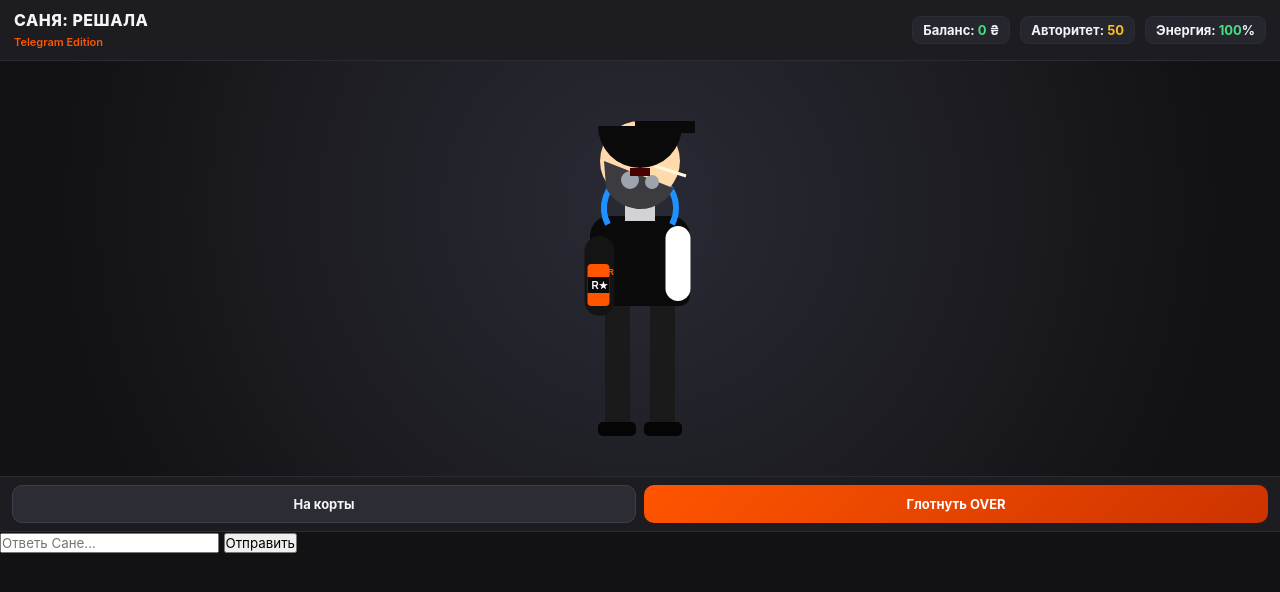
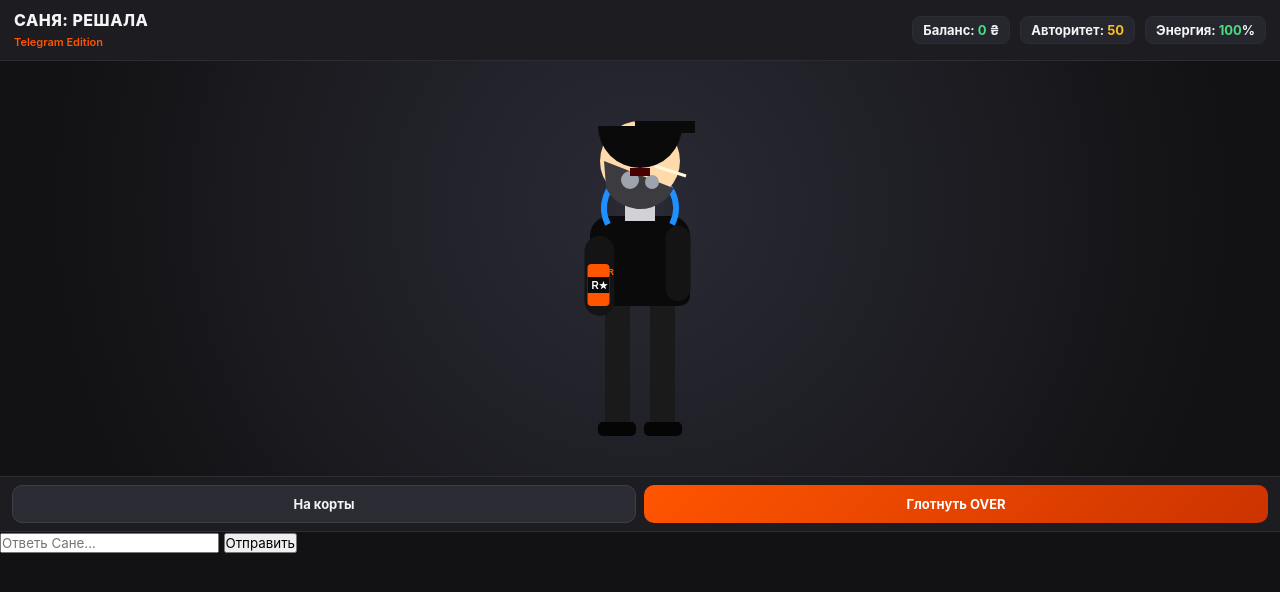
Before and after one commit to MegaByteCoin/vova-game, a plain HTML site: page index.html in a window 1280 px wide. Drawn offline with Linux system fonts and the light colour scheme.

Commit message:
Change fillStyle for right hand gesture

```diff
--- a/index.html
+++ b/index.html
@@ -194,6 +194,7 @@
             ctx.fillText('R★', canX + 4, canY + 25);
 
             // Правая рука (активная жестикуляция)
+            ctx.fillStyle = '#141414';
             ctx.beginPath();
             ctx.roundRect(centerX + 40 + handOffset, groundY - 210 + bodyYOffset - (mouthOpen*5), 25, 75, 15);
             ctx.fill();
```
